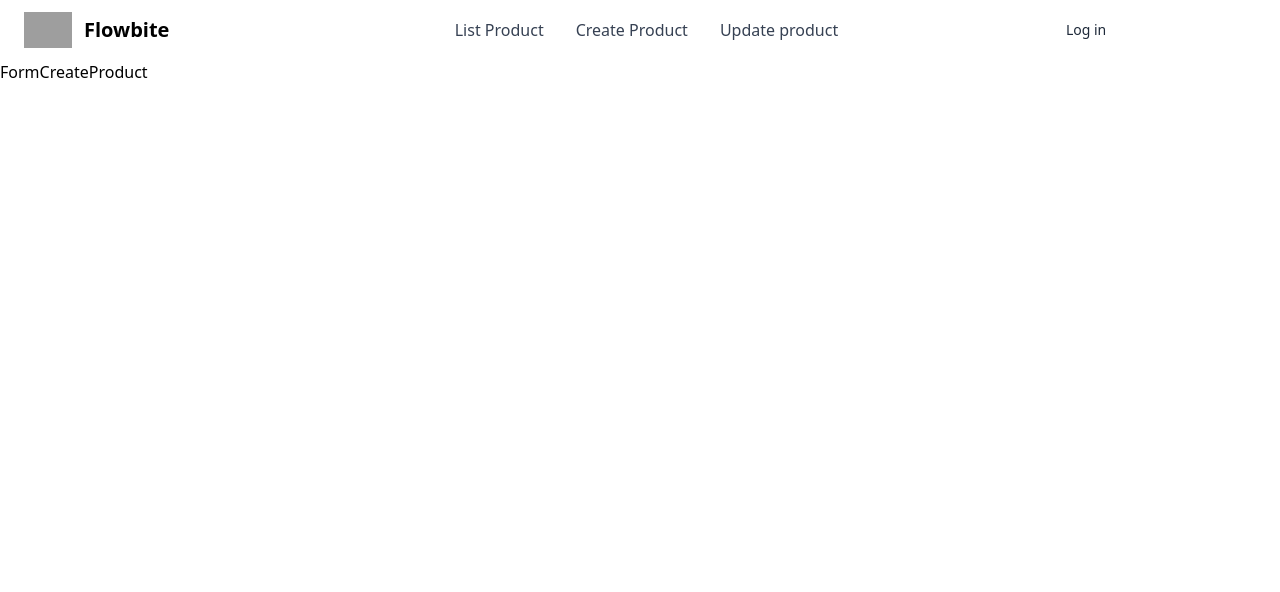
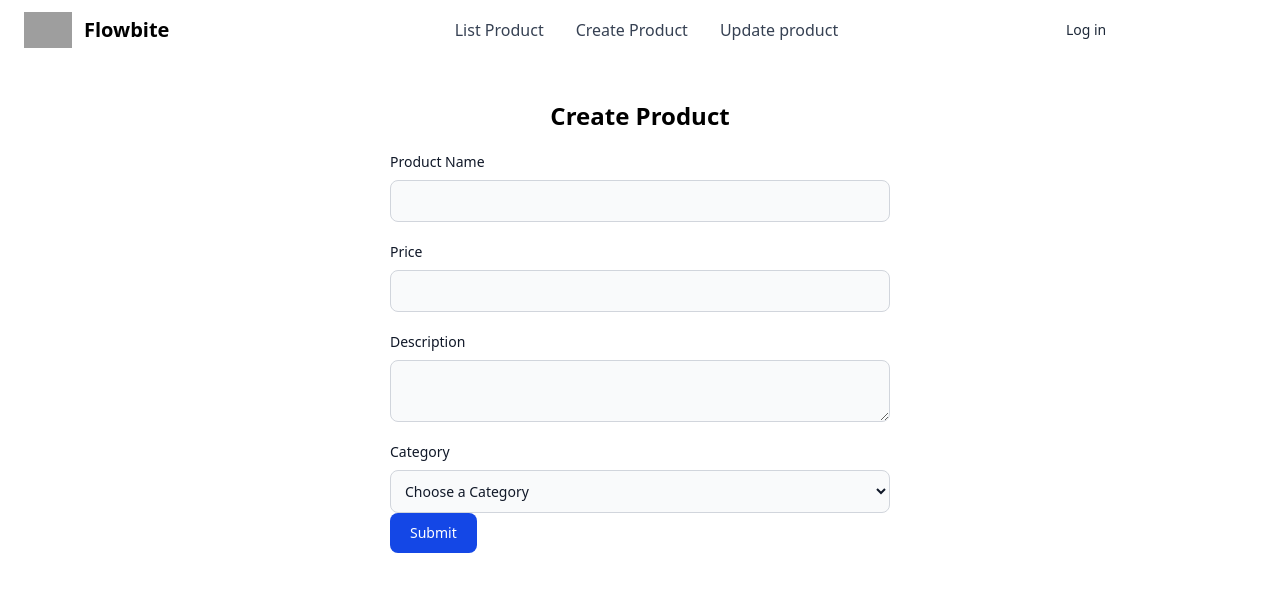
Before and after one commit to Jzztt/WD20104-Typescript, a React (Vite) app: page /create-product in a window 1280 px wide. Shown: the top 592 px of the page. Built offline with nearby package versions, Linux system fonts and the light colour scheme; grey boxes are pictures that could not be loaded.

Commit message:
feat: UI for form create product

```diff
--- a/db.json
+++ b/db.json
@@ -18,7 +18,7 @@
             "id": 3,
             "name": "Product 344444",
             "price": 300,
-            "category": "Smartphone",
+            "category": "SmartPhone",
             "description": "Description of Product 3"
         }
     ],
--- a/src/components/FormCreateProduct.tsx
+++ b/src/components/FormCreateProduct.tsx
@@ -1,9 +1,82 @@
-import React from 'react'
+import React from "react";
 
 const FormCreateProduct = () => {
+  // Chức năng thêm sản phẩm mới
+  // 1. Tạo một form để nhập thông tin sản phẩm mới
+  // 2. Lấy dữ liệu từ form
+  // 3. Gửi dữ liệu đến API để thêm sản phẩm mới
   return (
-    <div>FormCreateProduct</div>
-  )
-}
+    <>
+      <div className="w-[500px] mx-auto mt-10">
+        <h1 className="text-2xl font-bold mb-5 text-center">Create Product</h1>
+        <form action="">
+          <div className="mb-5">
+            <label
+              htmlFor="name"
+              className="block mb-2 text-sm font-medium text-gray-900 dark:text-white"
+            >
+              Product Name
+            </label>
+            <input
+              type="text"
+              id="name"
+              className="bg-gray-50 border border-gray-300 text-gray-900 text-sm rounded-lg focus:ring-blue-500 focus:border-blue-500 block w-full p-2.5 dark:bg-gray-700 dark:border-gray-600 dark:placeholder-gray-400 dark:text-white dark:focus:ring-blue-500 dark:focus:border-blue-500"
+              required
+            />
+          </div>
+          <div className="mb-5">
+            <label
+              htmlFor="price"
+              className="block mb-2 text-sm font-medium text-gray-900 dark:text-white"
+            >
+              Price
+            </label>
+            <input
+              type="text"
+              id="price"
+              className="bg-gray-50 border border-gray-300 text-gray-900 text-sm rounded-lg focus:ring-blue-500 focus:border-blue-500 block w-full p-2.5 dark:bg-gray-700 dark:border-gray-600 dark:placeholder-gray-400 dark:text-white dark:focus:ring-blue-500 dark:focus:border-blue-500"
+              required
+            />
+          </div>
+          <div className="mb-5">
+            <label
+              htmlFor="Description"
+              className="block mb-2 text-sm font-medium text-gray-900 dark:text-white"
+            >
+              Description
+            </label>
+            <textarea
+              id="Description"
+              className="bg-gray-50 border border-gray-300 text-gray-900 text-sm rounded-lg focus:ring-blue-500 focus:border-blue-500 block w-full p-2.5 dark:bg-gray-700 dark:border-gray-600 dark:placeholder-gray-400 dark:text-white dark:focus:ring-blue-500 dark:focus:border-blue-500"
+              required
+            />
+          </div>
+          <div className="mb-5">
+            <label
+              htmlFor="Category"
+              className="block mb-2 text-sm font-medium text-gray-900 dark:text-white"
+            >
+              Category
+            </label>
+            <select
+              id="countries"
+              className="bg-gray-50 border border-gray-300 text-gray-900 text-sm rounded-lg focus:ring-blue-500 focus:border-blue-500 block w-full p-2.5 dark:bg-gray-700 dark:border-gray-600 dark:placeholder-gray-400 dark:text-white dark:focus:ring-blue-500 dark:focus:border-blue-500"
+            >
+              <option selected>Choose a Category</option>
+              <option value="Laptop">Laptop</option>
+              <option value="SmartPhone">SmartPhone</option>
+            </select>
+            <button
+              type="submit"
+              className="text-white bg-blue-700 hover:bg-blue-800 focus:ring-4 focus:outline-none focus:ring-blue-300 font-medium rounded-lg text-sm w-full sm:w-auto px-5 py-2.5 text-center dark:bg-blue-600 dark:hover:bg-blue-700 dark:focus:ring-blue-800"
+            >
+              Submit
+            </button>
+          </div>
+        </form>
+      </div>
+    </>
+  );
+};
 
-export default FormCreateProduct
+export default FormCreateProduct;
```
